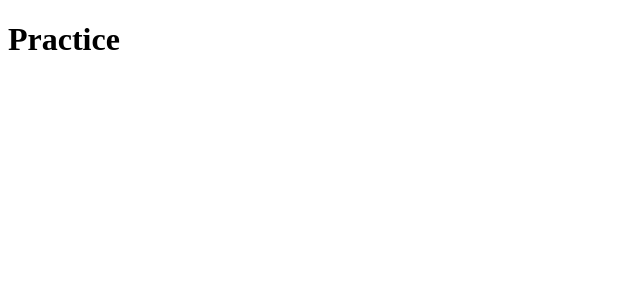
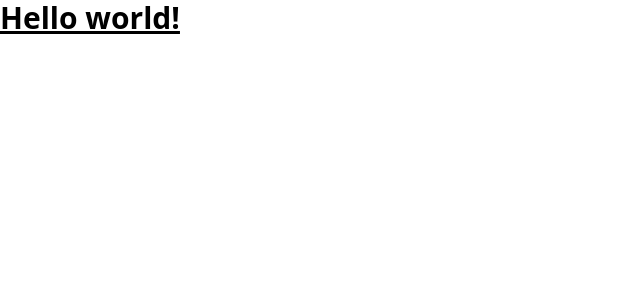
Before and after one commit to adilraees786/React-Practice, a React (Vite) app: page / in a window 1280 px wide. Shown: the top 300 px of the page, without its empty margins (0-640 px from the left). Built offline with nearby package versions, Linux system fonts and the light colour scheme.

Commit message:
first commit

```diff
--- a/src/App.jsx
+++ b/src/App.jsx
@@ -1,7 +1,16 @@
-export default function practice(){
-  return(
-    <div>
-      <h1>Practice</h1>
-    </div>
+// export default function practice(){
+//   return(
+//     <div className=" h-10 w-10 bg-black">
+//       <h1 className="  text-red-700"> React Practice </h1>
+//     </div>
+//   )
+// }// src/App.jsx
+
+
+export default function App() {
+  return (
+    <h1 className="text-3xl font-bold underline">
+      Hello world!
+    </h1>
   )
 }
--- a/src/index.css
+++ b/src/index.css
@@ -0,0 +1,3 @@
+@tailwind base;
+@tailwind components;
+@tailwind utilities;
--- a/tailwind.config.js
+++ b/tailwind.config.js
@@ -1,12 +1,10 @@
-// tailwind.config.js
-/** @type {import('tailwindcss').Config} */
 export default {
   content: [
     "./index.html",
-    "./src/**/*.{js,jsx,ts,tsx}", // Include React components
+    "./src/**/*.{js,ts,jsx,tsx}",
   ],
   theme: {
     extend: {},
   },
   plugins: [],
-};
+}
```
